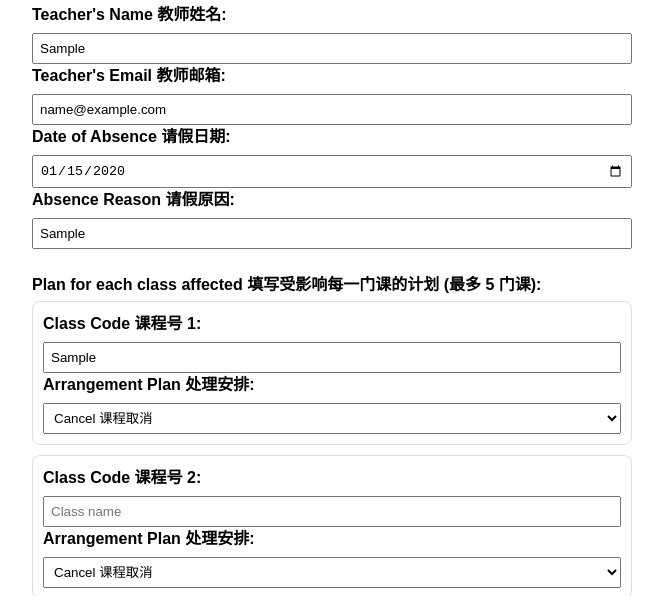
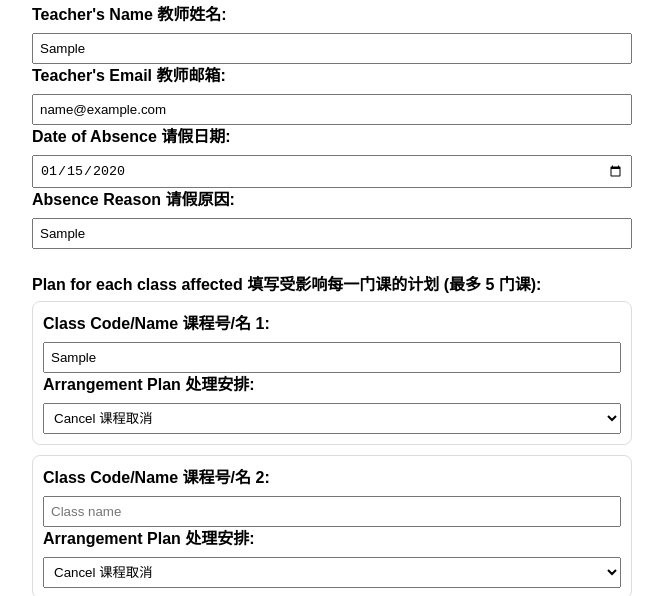
Before and after one commit to Rryangc/teacher-absence-form, a plain HTML site: page index.html in a window 1280 px wide. Both pictures are taken after typing "Sample", "name@example.com", "2020-01-15", "Sample", "Sample", "Sample" into the empty fields and a click on the button "Add Another Class 下一门课". Shown: the part 203-799 px from the top of the page, without its empty margins (308-971 px from the left). Drawn offline with Linux system fonts and the light colour scheme.

Commit message:
Update label for class code to include name

```diff
--- a/index.html
+++ b/index.html
@@ -83,7 +83,7 @@
 
     <div id="classesContainer">
       <div class="class-section">
-        <label>Class Code 课程号 1:</label>
+        <label>Class Code/Name 课程号/名 1:</label>
         <input type="text" name="classes[]" placeholder="Class name" required>
 
         <label>Arrangement Plan 处理安排:</label>
@@ -174,7 +174,7 @@
       const newDiv = document.createElement('div');
       newDiv.className = 'class-section';
       newDiv.innerHTML = `
-        <label>Class Code 课程号 ${index}:</label>
+        <label>Class Code/Name 课程号/名 ${index}:</label>
         <input type="text" name="classes[]" placeholder="Class name" required>
 
         <label>Arrangement Plan 处理安排:</label>
```
